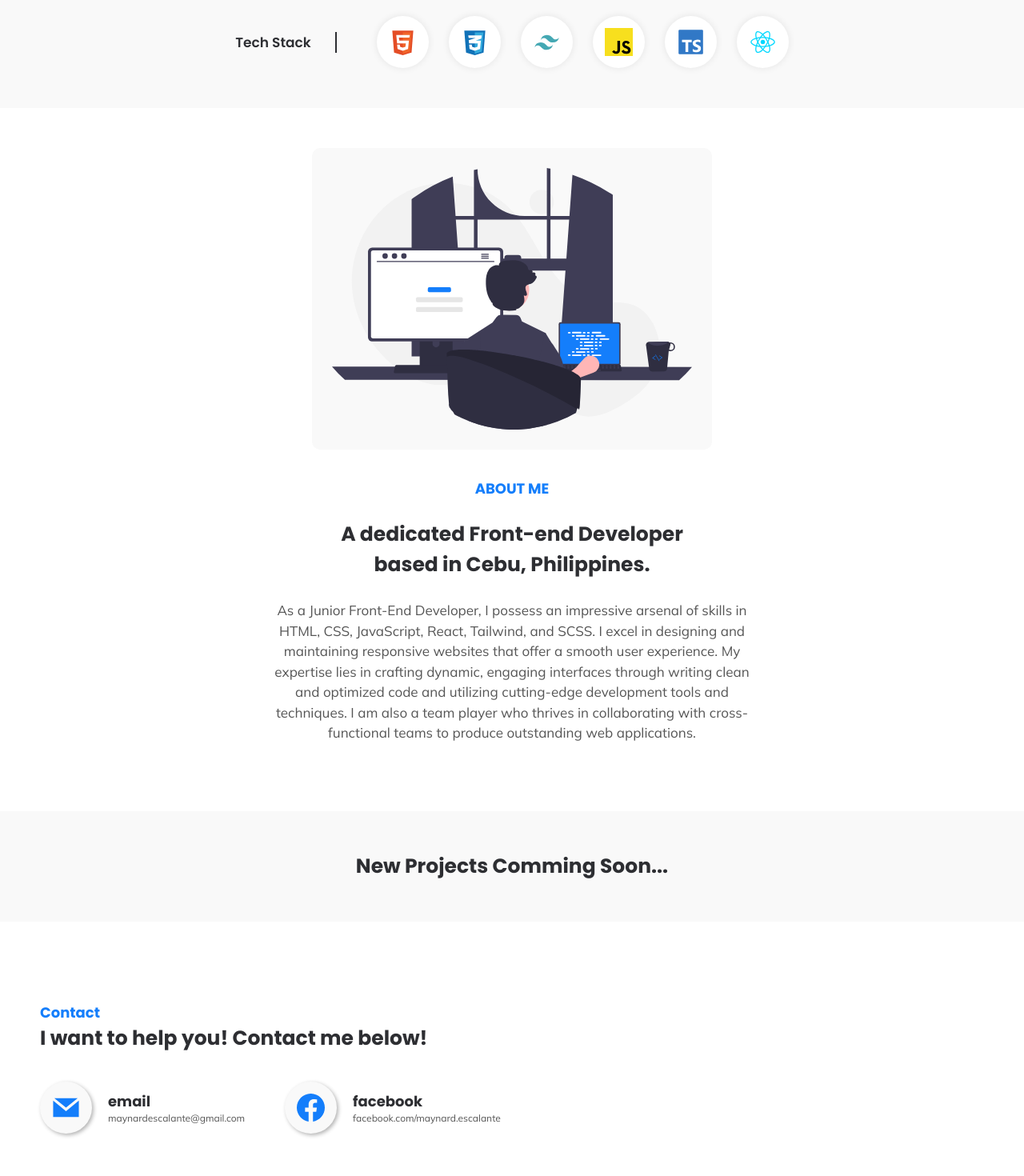
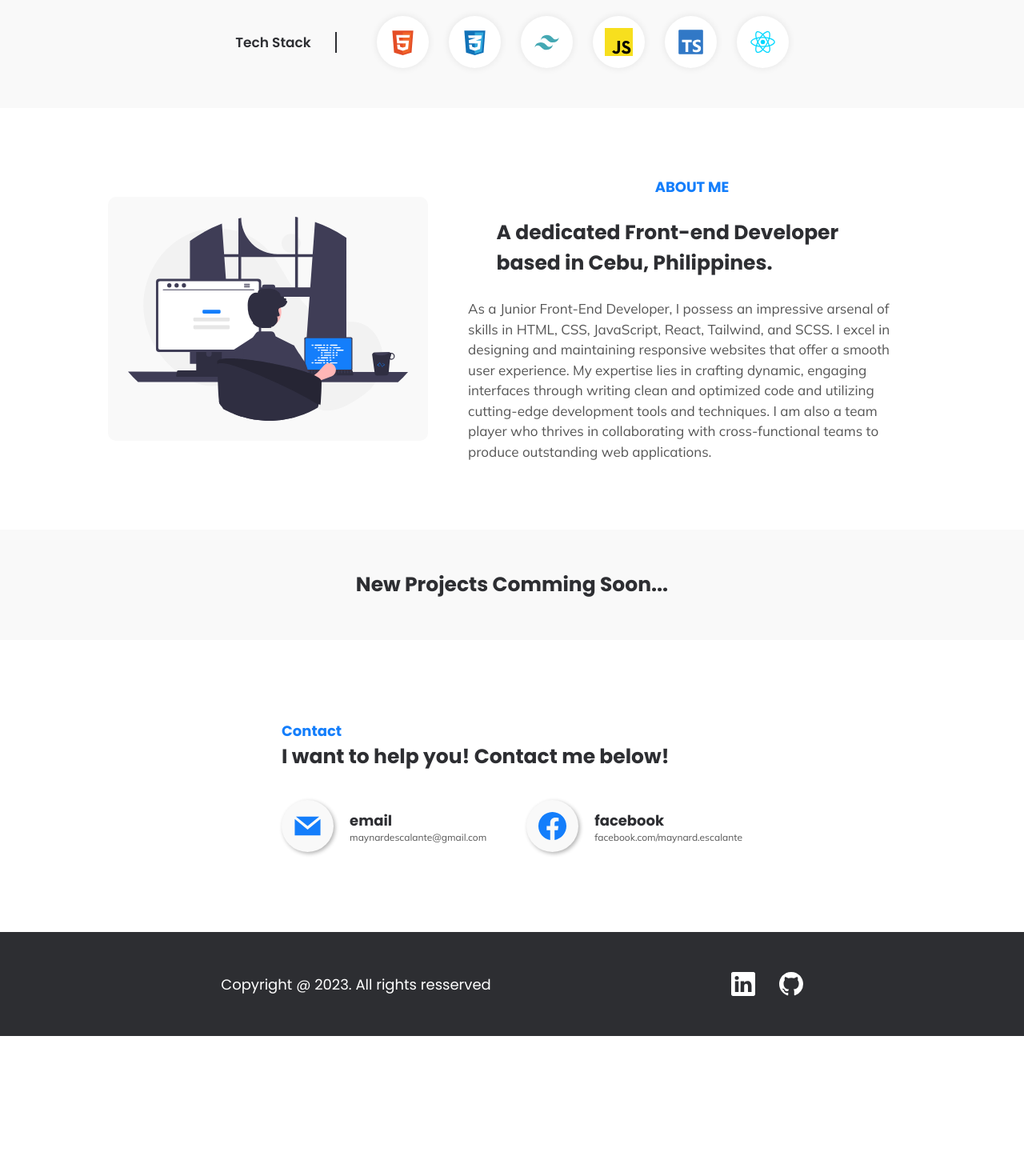
Before and after one commit to dranyam2022/maynard_escalante_portfolio, a React (Vite) app: page / in a window 1280 px wide. Shown: the part 560-2030 px from the top of the page at 80% size. After the commit the page ends 1855 px from the top, so only its background shows below. Built offline with nearby package versions, Linux system fonts and the light colour scheme.

Commit message:
completed portfolio layout, design and animations

```diff
--- a/src/components/about/About.module.css
+++ b/src/components/about/About.module.css
@@ -46,3 +46,26 @@
     margin: 0 auto;
   }
 }
+
+@media screen and (min-width: 900px) {
+  .container {
+    display: flex;
+    flex-direction: row;
+    justify-content: center;
+    align-items: center;
+    gap: 5rem;
+    max-width: 107rem;
+    margin: 0 auto;
+  }
+
+  .program {
+    margin: 0;
+    max-width: 40rem;
+    max-height: 40rem;
+  }
+
+  .about {
+    align-items: center;
+    text-align: left;
+  }
+}
--- a/src/components/contact/Contact.module.css
+++ b/src/components/contact/Contact.module.css
@@ -63,11 +63,14 @@
 
 @media screen and (min-width: 750px) {
   .container {
-    display: block;
+    align-items: start;
     text-align: start;
     padding: 10rem 5rem;
   }
 
+  .content {
+    margin: 0 auto;
+  }
   .contacts {
     flex-direction: row;
     justify-content: start;
--- a/src/components/contact/Contact.tsx
+++ b/src/components/contact/Contact.tsx
@@ -5,8 +5,10 @@ import styles from "./Contact.module.css";
 const Contact = () => {
   return (
     <section className={styles.container} id="contact">
+      <div className={styles.content}>
         <h3>Contact</h3>
         <h4>I want to help you! Contact me below!</h4>
+
         <ul className={styles.contacts}>
           <li className={styles.contact_container}>
             <div className={styles.contact}>
@@ -35,6 +37,7 @@ const Contact = () => {
             </div>
           </li>
         </ul>
+      </div>
     </section>
   );
 };
--- a/src/components/footer/Footer.module.css
+++ b/src/components/footer/Footer.module.css
@@ -37,4 +37,8 @@
     justify-content: center;
     gap: 30rem;
   }
+  .socials {
+    font-size: 3rem;
+    gap: 3rem;
+  }
 }
--- a/src/components/home/Home.module.css
+++ b/src/components/home/Home.module.css
@@ -30,7 +30,7 @@
   width: 28rem;
   animation: var(--morph-name) var(--morph-duration)
     var(--morph-timing-function) var(--morph-iteration-count);
-  order: -1;
+
   transition: all 1s ease-in-out;
 }
 
@@ -62,6 +62,14 @@
   gap: 1.6rem;
   margin-bottom: 4rem;
   margin-top: -2rem;
+}
+
+.hero_text span a:hover {
+  color: var(--light-accent);
+}
+
+.hero_text span a:active {
+  transform: scale(0.9);
 }
 
 .skills {
@@ -119,15 +127,13 @@
     flex-direction: row;
     gap: 10rem;
   }
-  .hero_image {
-    order: 0;
-  }
 
   .hero_text {
     justify-content: center;
     align-items: start;
     text-align: left;
     max-width: 50rem;
+    order: -1;
   }
 
   .skills {
--- a/src/components/home/Home.tsx
+++ b/src/components/home/Home.tsx
@@ -13,6 +13,7 @@ const Home = () => {
       <div className={styles.container}>
         <div className={styles.content}>
           <div className={styles.hero_main}>
+            <div className={styles.hero_image}></div>
             <div className={styles.hero_text}>
               <h1>Front-End React Developer</h1>
               <p>
@@ -36,7 +37,6 @@ const Home = () => {
                 </a>
               </span>
             </div>
-            <div className={styles.hero_image}></div>
           </div>
           <div className={styles.skills}>
             <h3>Tech Stack</h3>
```
Lines whose indentation alone changed are shown as unchanged.
